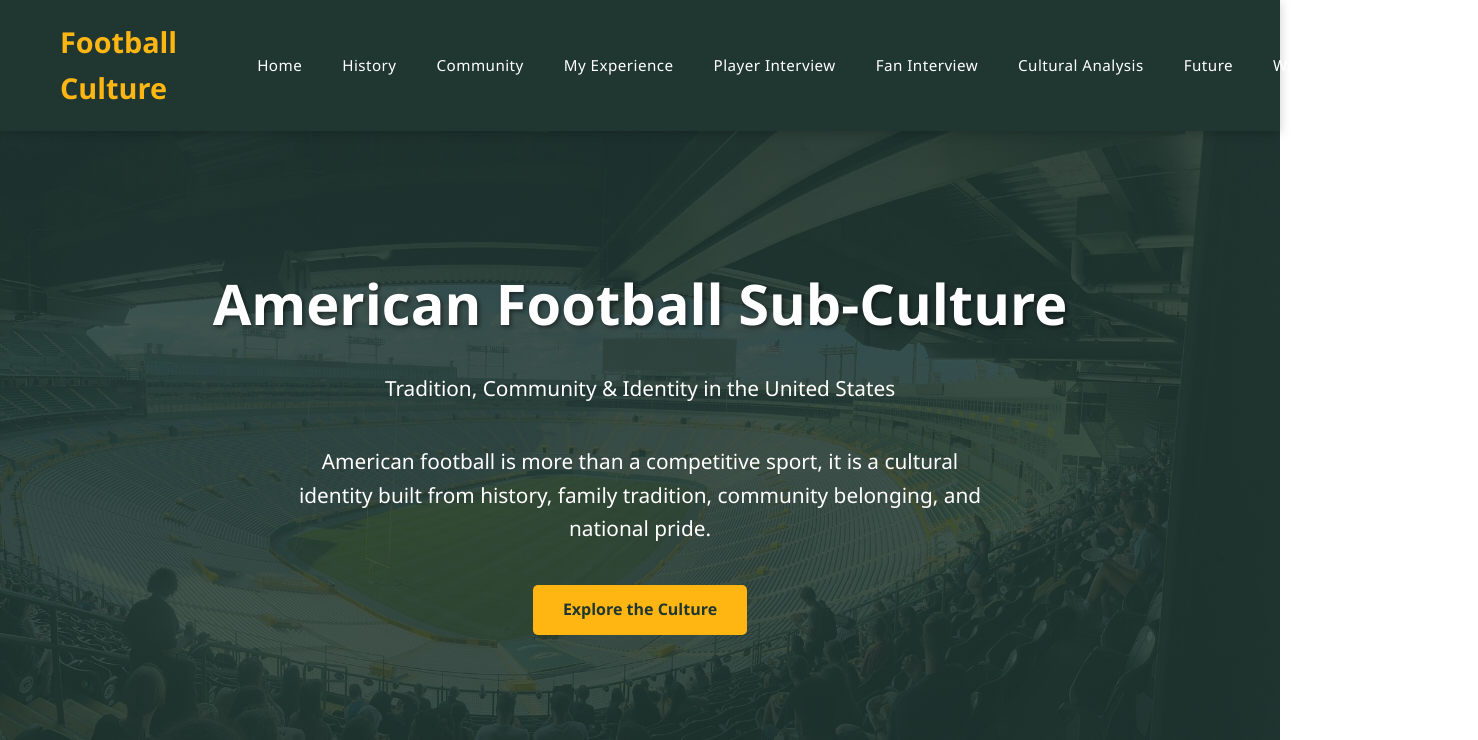
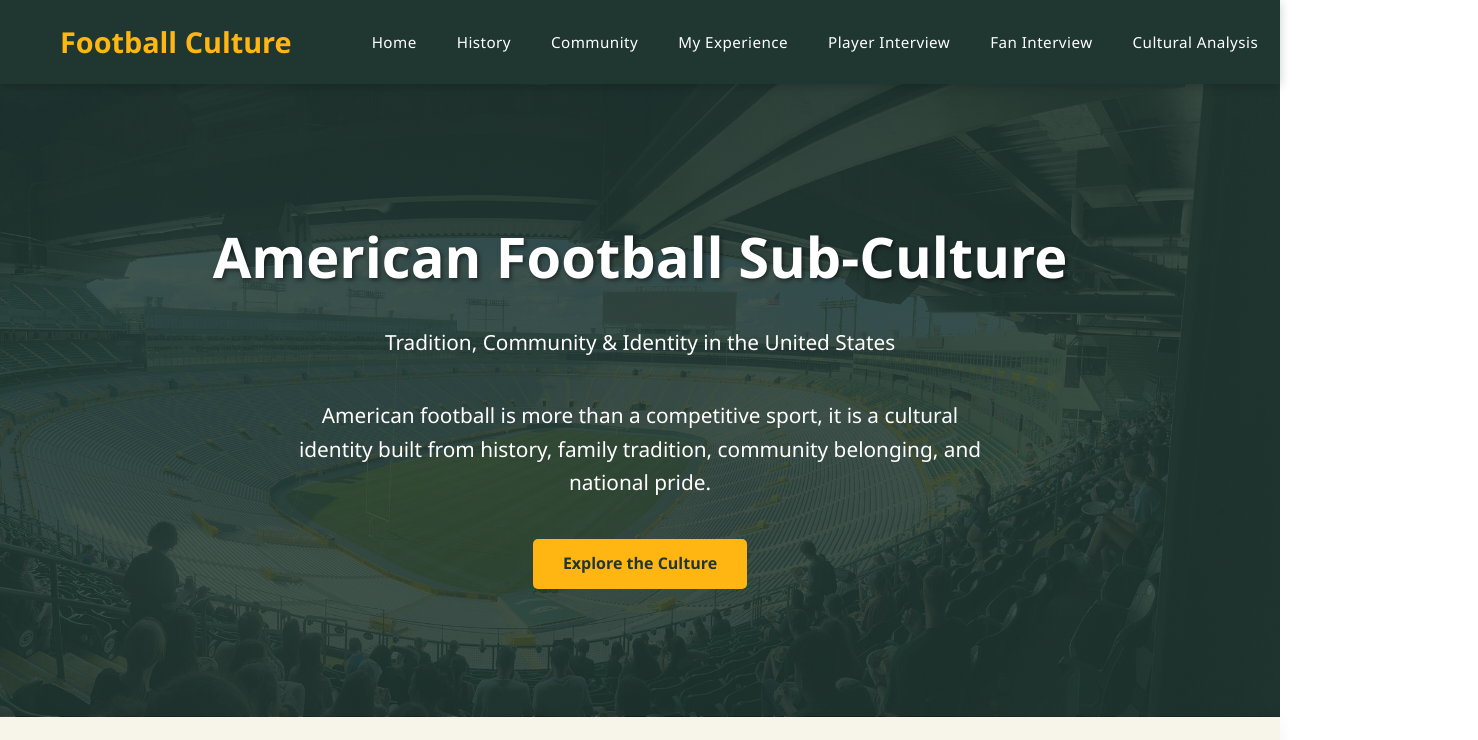
Before and after one commit to RobertGV00/SubCulture, a plain HTML site: page index.html in a window 1280 px wide. Shown: the top 740 px of the page, 1478 px wide, since content can reach past the window. Drawn offline with Linux system fonts and the light colour scheme.

Commit message:
Logi fixed

```diff
--- a/index.html
+++ b/index.html
@@ -78,7 +78,7 @@
             box-shadow: 0 5px 15px rgba(0,0,0,0.1);
         }
 
-        /* Header & Navigation (actualizado) */
+
         header {
             background-color: var(--dark-green);
             color: var(--soft-white);
@@ -100,6 +100,7 @@
             font-weight: bold;
             color: var(--gold-yellow);
             cursor: pointer;
+            white-space: nowrap;
         }
 
         .nav-links {
```
